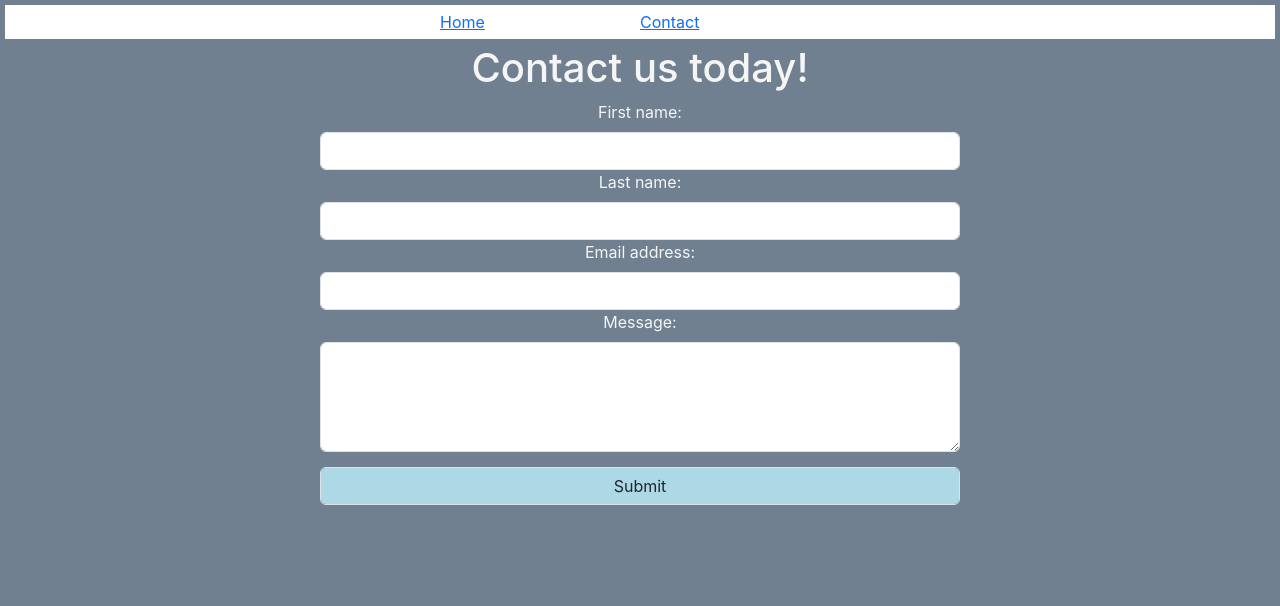
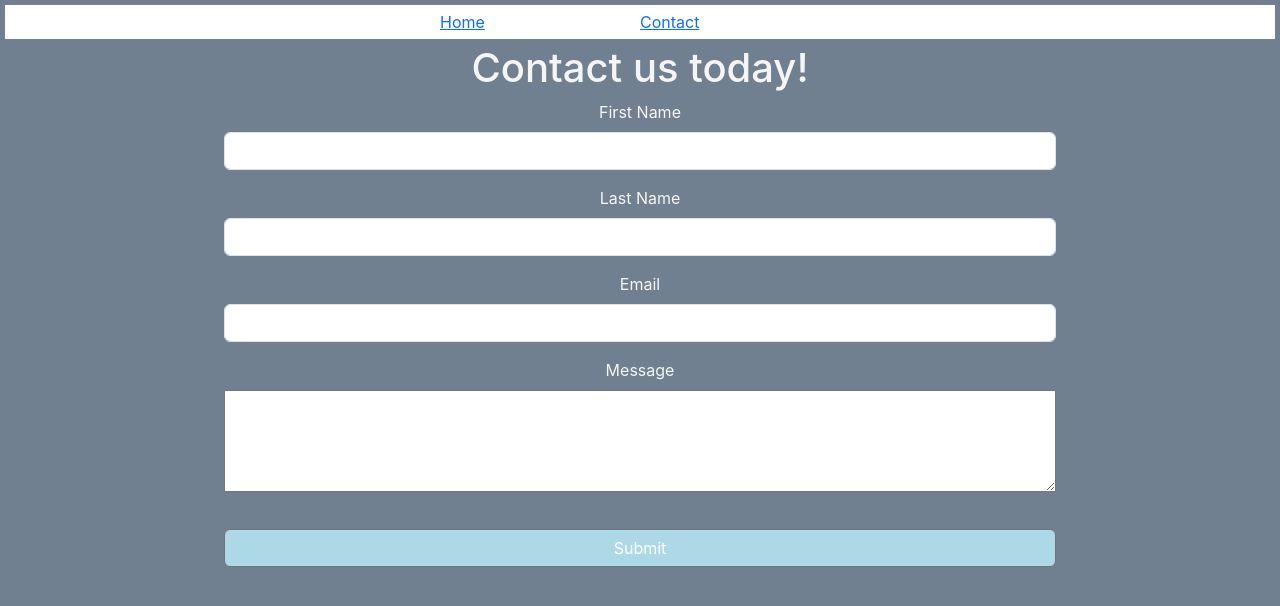
Before and after one commit to pthem09/task-manager-app, a React (Create React App) app: page /task-manager-app/contact in a window 1280 px wide. Shown: the top 606 px of the page. Built offline with nearby package versions, Linux system fonts and the light colour scheme.

Commit message:
fixing contact form by adding name fields. Modifying form styles. deleting unneeded contact components

```diff
--- a/src/Components/ContactForm/Contact.css
+++ /dev/null
@@ -1,8 +0,0 @@
-.contact-btn {
-    background-color: lightblue;
-    margin-top: 15px;
-}
-
-.contact-btn:hover {
-    font-style: italic;
-}
--- /dev/null
+++ b/src/Components/Pages/Contact.css
@@ -0,0 +1,23 @@
+label {
+    display: block;
+}
+
+textarea {
+    width: 100%;
+}
+
+.contact-btn {
+    background-color: lightblue;
+    margin-top: 15px;
+    width: 65%;
+}
+
+.contact-btn:hover {
+    font-style: italic;
+}
+
+.contact-row {
+    display: inline-block;
+    align-items: center;
+    width: 65%;
+}
--- a/src/Components/Pages/Contact.js
+++ b/src/Components/Pages/Contact.js
@@ -1,34 +1,161 @@
-import React from 'react';
-import "../ContactForm/Contact.css";
+import React, { useEffect, useState } from "react";
+import { Form, Button, FormGroup, Label, Input } from "reactstrap";
+import "./Contact.css";
 
 export default function Contact() {
+
+    let [firstName, setFirst] = useState(getInitialFirst());
+    let [lastName, setLast] = useState(getInitialLast());
+    let [email, setEmail] = useState(getInitialEmail());
+    let [message, setMessage] = useState(getInitialMessage());
+
+    useEffect(saveFirstName, [firstName]);
+    useEffect(saveLastName, [lastName]);
+    useEffect(saveEmail, [email]);
+    useEffect(saveMessage, [message]);
+
+    function saveFirstName() {
+        localStorage.setItem("first", [firstName]);
+    }
+
+    function saveLastName() {
+        localStorage.setItem("last", [lastName]);
+    }
+
+    function saveEmail() {
+        localStorage.setItem("emailEntered", [email]);
+    }
+
+    function saveMessage() {
+        localStorage.setItem("messageEntered", [message])
+    }
+
+
+    function getInitialFirst() {
+        let savedState = localStorage.getItem("first");
+        if (typeof savedState === "string") {
+            return savedState;
+        }
+        return "";
+    }
+
+    function getInitialLast() {
+        let savedState = localStorage.getItem("last");
+        if (typeof savedState === "string") {
+            return savedState;
+        }
+        return "";
+    }
+
+    function getInitialEmail() {
+        let savedState = localStorage.getItem("emailEntered");
+        if (typeof savedState === "string") {
+            return savedState;
+        }
+        return "";
+    }
+
+    function getInitialMessage() {
+        let savedState = localStorage.getItem("messageEntered");
+        if (typeof savedState === "string") {
+            return savedState;
+        }
+        return "";
+    }
+
+    function handleFirstNameChange(e) {
+        setFirst(e.target.value);
+    }
+
+    function handleLastNameChange(e) {
+        setLast(e.target.value);
+    }
+
+    function handleEmailChange(e) {
+        setEmail(e.target.value);
+    }
+
+    function handleMessageChange(e) {
+        setMessage(e.target.value);
+    }
+
   return (
-<section class="page-start">
+    <section class="page-start">
 
-<h1>Contact us today!</h1>
+    <h1>Contact us today!</h1>
 
-<form action="https://formspree.io/f/mgegpeov" method="post" class="col-12 offset-md-2 col-md-8 offset-xl-3 col-xl-6">
-        <div>
-            <label for="first-name-area" class="form-label">First name:</label>
-            <input type="text" class="form-control" id="first-name-area" name="First Name" required=""/>
-        </div>
-        <div>
-            <label for="last-name-area" class="form-label">Last name:</label>
-            <input type="text" class="form-control" id="last-name-area" name="Last Name" required=""/>
-        </div>
+    <Form action="https://formspree.io/f/mgegpeov" method="post" class="col-12 offset-md-2 col-md-8 offset-xl-3 col-xl-6">
+        <FormGroup className="contact-row">
+            <Label
+                htmlFor="first-name-area"
+            >
+                First Name
+            </Label>
+            <Input
+                type="text"
+                id="first-name-area"
+                name="First Name"
+                onChange={handleFirstNameChange}
+                value={firstName}
+                required
+            >
+            </Input>
+        </FormGroup>
+        <FormGroup className="contact-row">
+            <Label
+                htmlFor="last-name-area"
+            >
+                Last Name
+            </Label>
+            <Input
+                type="text"
+                id="last-name-area"
+                name="Last Name"
+                onChange={handleLastNameChange}
+                value={lastName}
+                required
+            >
+            </Input>
+        </FormGroup>
+        <FormGroup className="contact-row">
+            <Label
+                htmlFor="email-area"
+            >
+                Email
+            </Label>
+            <Input
+                type="email"
+                id="email-area"
+                name="Email"
+                onChange={handleEmailChange}
+                value={email}
+                required
+            >
+            </Input>
+        </FormGroup>
+        <FormGroup className="contact-row">
+            <Label
+                htmlFor="message-area"
+            >
+                Message
+            </Label>
+            <textarea
+                type="text"
+                name="message-area"
+                id="message-area"
+                rows="4"
+                onChange={handleMessageChange}
+                value={message}
+                required
+            >
+            </textarea>
+        </FormGroup>
 
-    <div>
-        <label for="email-field" class="form-label">Email address:</label>
-        <input type="email" class="form-control" id="email-field" name="Email" required=""/>
-    </div>
+        <Button className="contact-btn" type="submit">
+            Submit
+        </Button>
+    </Form>
 
-    <div>
-        <label for="message-area" class="form-label">Message:</label>
-        <textarea name="message-area" class="form-control" id="message-area" rows="4" required=""></textarea>
-    </div>
-
-    <button type="submit" class="form-control contact-btn ">Submit</button>
-</form>
-</section>
+    </section>
   );
 }
```
Also changed, not shown: src/Components/ContactForm/ContactForm.jsx (deleted, +0 -92 lines).
